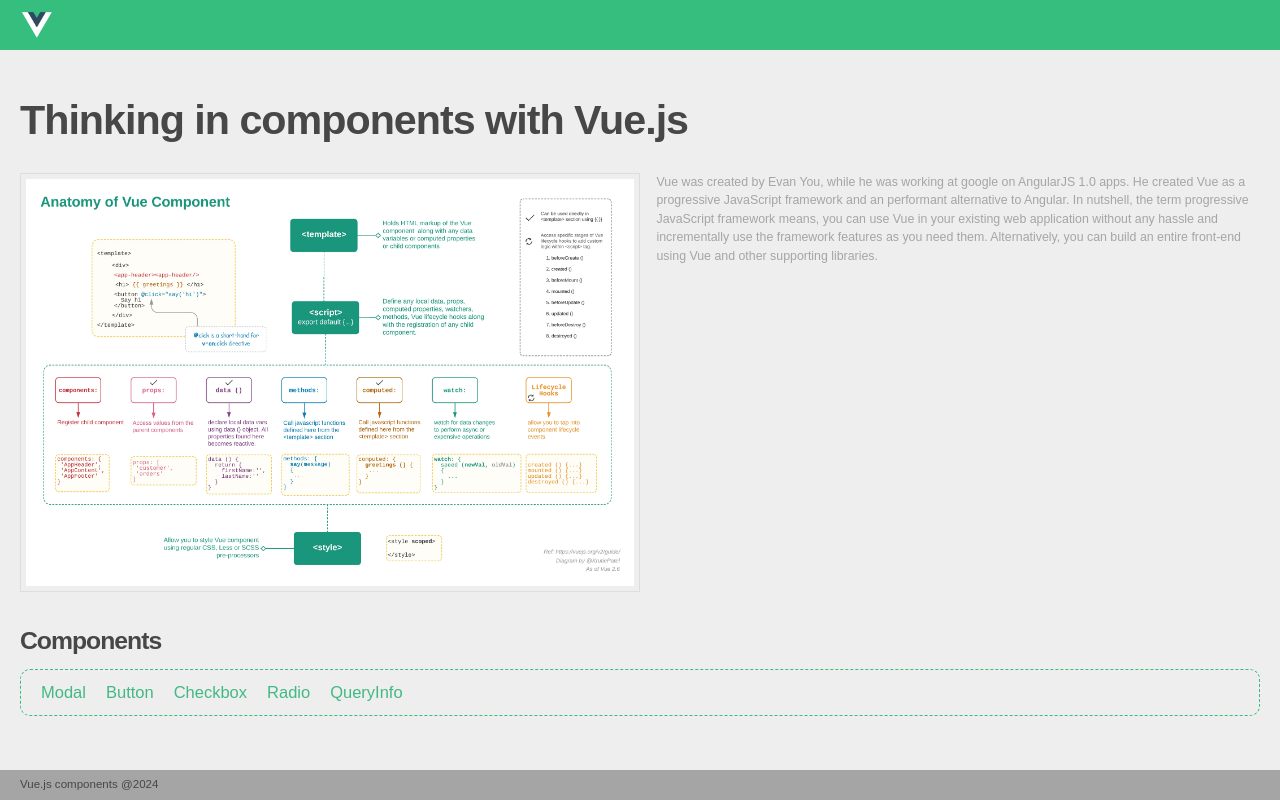
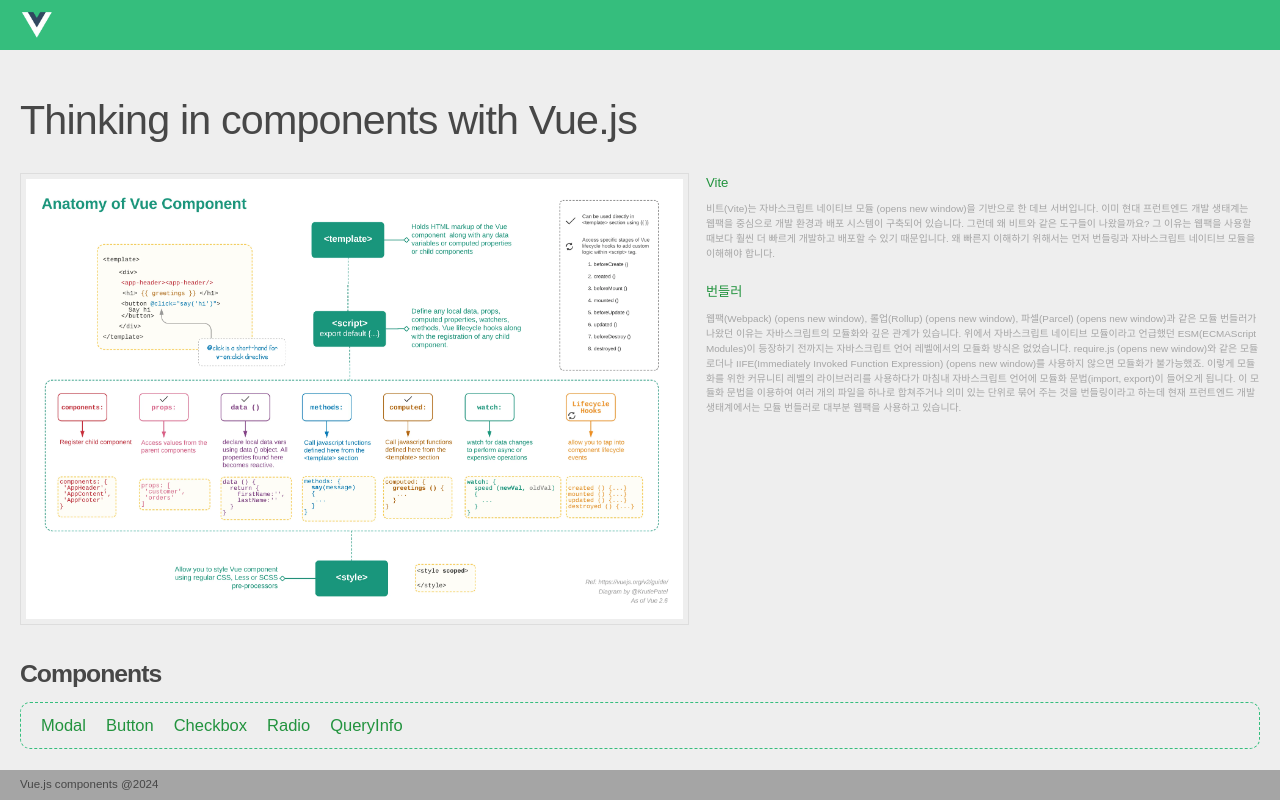
Before and after one commit to yoolimpark88/vue_components, a Vue app: page / in a window 1280 px wide. Built offline with nearby package versions, Linux system fonts and the light colour scheme; a web font is replaced by a local one.

Commit message:
scss 전역으로 사용가능

```diff
--- a/package.json
+++ b/package.json
@@ -30,8 +30,8 @@
     "eslint": "^8.57.1",
     "eslint-plugin-vue": "^8.7.1",
     "prettier": "^3.4.1",
-    "sass": "^1.81.0",
-    "sass-loader": "^16.0.3",
+    "sass": "^1.82.0",
+    "sass-loader": "^10.1.0",
     "vite": "^6.0.2"
   }
 }
--- a/src/App.vue
+++ b/src/App.vue
@@ -31,8 +31,8 @@
 </script>
 
 <style lang="scss">
-@use "style/global.scss";
-@use "style/scss/main.scss";
+@import "style/global.scss";
+@import "style/scss/main.scss";
 
 .button-container {
   margin-top: 20px;
--- a/src/components/common/ScModal.vue
+++ b/src/components/common/ScModal.vue
@@ -176,15 +176,15 @@
   computed: {
     customSize() {
       const style = {};
-      const isNotEmpty = (value) =>
-        value !== null && value !== undefined && value !== "";
+      //const isNotEmpty = (value) =>
+        //value !== null && value !== undefined && value !== "";
 
-      if (isNotEmpty(this.width)) {
+      if (this.$util.isNotEmpty(this.width)) {
         style.width = `${this.width}`.endsWith("px")
           ? this.width
           : `${this.width}px`;
       }
-      if (isNotEmpty(this.height)) {
+      if (this.$util.isNotEmpty(this.height)) {
         style.height = `${this.height}`.endsWith("px")
           ? this.height
           : `${this.height}px`;
--- /dev/null
+++ b/src/components/common/ScSampleBox.vue
@@ -0,0 +1,37 @@
+<template>
+  <div class="sc-sample-box my-5">
+    <div class="title">{{ titel }}</div>
+    <div v-if="slots.description" class="description text-sm text-gray-500">
+      <slot name="description"></slot>
+    </div>
+    <div v-if="slots.result" class="result text-sm text-gray-500 mt-5">
+      <slot name="result"></slot>
+    </div>
+  </div>
+</template>
+
+<script>
+import { useSlots } from 'vue';
+
+export default {
+  name: 'ScSampleBox',
+  props: {
+    title: {
+      type: String,
+      default: 'Basic Usage',
+    },
+  },
+  setup() {
+    const slots = useSlots();
+    return {
+      slots,
+    };
+  },
+};
+</script>
+
+<style scoped lang="scss">
+  .sc-sample-box {
+    border: 2px solid $SC-COLOR-GRAY-60;
+  }
+</style>
--- a/src/layouts/PortalLayout.vue
+++ b/src/layouts/PortalLayout.vue
@@ -6,16 +6,37 @@
       <div class="main-container">
         <h1>{{ fileName }}</h1>
         <div class="main-content-wrap flex mt-5">
+          <div>
             <img class="img-main" src="@/assets/img/img-main.webp" />
-          <p>
-            Vue was created by Evan You, while he was working at google on
-            AngularJS 1.0 apps. He created Vue as a progressive JavaScript
-            framework and an performant alternative to Angular. In nutshell, the
-            term progressive JavaScript framework means, you can use Vue in your
-            existing web application without any hassle and incrementally use
-            the framework features as you need them. Alternatively, you can
-            build an entire front-end using Vue and other supporting libraries.
+          </div>
+          <div class="txt-main">
+            <p class="tit">Vite</p>
+            <p class="txt">
+              비트(Vite)는 자바스크립트 네이티브 모듈 (opens new window)을
+              기반으로 한 데브 서버입니다. 이미 현대 프런트엔드 개발 생태계는
+              웹팩을 중심으로 개발 환경과 배포 시스템이 구축되어 있습니다.
+              그런데 왜 비트와 같은 도구들이 나왔을까요? 그 이유는 웹팩을 사용할
+              때보다 훨씬 더 빠르게 개발하고 배포할 수 있기 때문입니다. 왜
+              빠른지 이해하기 위해서는 먼저 번들링과 자바스크립트 네이티브
+              모듈을 이해해야 합니다.
             </p>
+            <p class="tit !mt-5">번들러</p>
+            <p class="txt">
+              웹팩(Webpack) (opens new window), 롤업(Rollup) (opens new window),
+              파셀(Parcel) (opens new window)과 같은 모듈 번들러가 나왔던 이유는
+              자바스크립트의 모듈화와 깊은 관계가 있습니다. 위에서 자바스크립트
+              네이티브 모듈이라고 언급했던 ESM(ECMAScript Modules)이 등장하기
+              전까지는 자바스크립트 언어 레벨에서의 모듈화 방식은 없었습니다.
+              require.js (opens new window)와 같은 모듈 로더나 IIFE(Immediately
+              Invoked Function Expression) (opens new window)를 사용하지 않으면
+              모듈화가 불가능했죠. 이렇게 모듈화를 위한 커뮤니티 레벨의
+              라이브러리를 사용하다가 마침내 자바스크립트 언어에 모듈화
+              문법(import, export)이 들어오게 됩니다. 이 모듈화 문법을 이용하여
+              여러 개의 파일을 하나로 합쳐주거나 의미 있는 단위로 묶어 주는 것을
+              번들링이라고 하는데 현재 프런트엔드 개발 생태계에서는 모듈
+              번들러로 대부분 웹팩을 사용하고 있습니다.
+            </p>
+          </div>
         </div>
         <div class="component-list-wrap">
           <h2>Components</h2>
@@ -95,19 +116,23 @@
 };
 </script>
 
-<style scoped>
+<style scoped lang="scss">
 h3 {
   margin: 40px 0 0;
 }
+.component-list-wrap {
+  .items-list {
     ul {
       list-style-type: none;
       padding: 0;
-}
       li {
         display: inline-block;
         margin: 0 10px;
+        a {
+          color: $SC-PRIMARY-COLOR-DEEP-GREEN;
         }
-a {
-  color: #42b983;
+      }
+    }
+  }
 }
 </style>
--- a/src/main.js
+++ b/src/main.js
@@ -2,12 +2,15 @@
 import { createApp } from "vue"; // Vue 3에서는 createApp을 사용합니다.
 import App from "./App.vue";
 import router from "./router"; // router 설정 import
+import { registerPlugins } from "@/plugins";
 
 import "@/style/tailwind.css";
 
 // Vue 인스턴스 생성 및 마운트
 const app = createApp(App);
 
+registerPlugins(app);
+
 // 플러그인 등록
 app.use(router);
 app.mount("#app");
--- /dev/null
+++ b/src/plugins/index.js
@@ -0,0 +1,5 @@
+import utilPlugin from './util';
+
+export function registerPlugins(app) {
+  app.use(utilPlugin);
+}
--- /dev/null
+++ b/src/plugins/util.js
@@ -0,0 +1,9 @@
+export default {
+  install(app) {
+    app.config.globalProperties.$util = {
+      isNotEmpty(value) {
+        return value !== null && value !== undefined && value !== "";
+      },
+    };
+  },
+};
--- a/src/style/global.scss
+++ b/src/style/global.scss
@@ -1,5 +1,5 @@
 // global color 정의
-@use "@/style/scss/abstracts/variables" as vars;
+//@use "@/style/scss/abstracts/variables" as vars;
 
 @font-face {
   font-family: "Noto Sans KR";
@@ -116,8 +116,8 @@
   position: relative;
   align-items: center;
   height: 50px;
-  background: vars.$SC-PRIMARY-COLOR-GREEN;
-  color: vars.$SC-COLOR-WHITE;
+  background: $SC-PRIMARY-COLOR-GREEN;
+  color: $SC-COLOR-WHITE;
   padding: 0 20px;
   z-index: 3;
 }
@@ -132,24 +132,32 @@
     display: block;
     position: relative;
     font-size: 2.5rem;
-    font-weight: 700;
+    font-weight: 300;
     margin: 30px 0 0 0;
-    letter-spacing: -1px;
+    letter-spacing: -0.05rem;
   }
   .main-content-wrap {
     .img-main {
       display: block;
       position: relative;
-      width: 50%;
-      border: 1px solid #ddd;
+      width: 100%;
+      border: 1px solid $SC-COLOR-GRAY-30;
       padding: 5px;
     }
-    p {
-      display: block;
-      position: relative;
-      font-size: 0.75rem;
-      color: vars.$SC-COLOR-GRAY-50;
+    .txt-main {
       margin: 0 0 0 1rem;
+      .tit {
+        font-size: 0.8rem;
+        font-weight: 500;
+        color: $SC-PRIMARY-COLOR-DEEP-GREEN;
+        margin: 0 0 10px 0;
+      }
+      .txt {
+        display: block;
+        position: relative;
+        font-size: 0.6rem;
+        color: $SC-COLOR-GRAY-50;
+      }
     }
   }
   .component-list-wrap {
@@ -162,7 +170,7 @@
       letter-spacing: -1px;
     }
     .items-list {
-      border: 1px dashed vars.$SC-PRIMARY-COLOR-GREEN;
+      border: 1px dashed $SC-PRIMARY-COLOR-GREEN;
       border-radius: 10px;
       margin: 10px 0 0 0;
       padding: 10px;
@@ -175,8 +183,8 @@
   display: flex;
   position: relative;
   align-items: center;
-  background: vars.$SC-PRIMARY-COLOR-DEEP-GREEN;
-  color: vars.$SC-COLOR-WHITE;
+  background: $SC-PRIMARY-COLOR-DEEP-GREEN;
+  color: $SC-COLOR-WHITE;
   width: 120px;
   padding: 0 20px;
   z-index: 3;
@@ -184,7 +192,7 @@
 
 // Footer
 footer {
-  background: vars.$SC-COLOR-GRAY-50;
+  background: $SC-COLOR-GRAY-50;
   display: flex;
   align-items: center;
   position: relative;
--- a/vue.config.js
+++ b/vue.config.js
@@ -5,6 +5,7 @@
   css: {
     loaderOptions: {
       sass: {
+        //additionalData: `@import "@/style/scss/abstracts/variables.scss";`,
         sassOptions: {
           quietDeps: true,
           quietDeprecationWarnings: true,
```
Also changed, not shown: 1 other file (tests, documents, lock files or other folders). Lines whose indentation alone changed are shown as unchanged.
